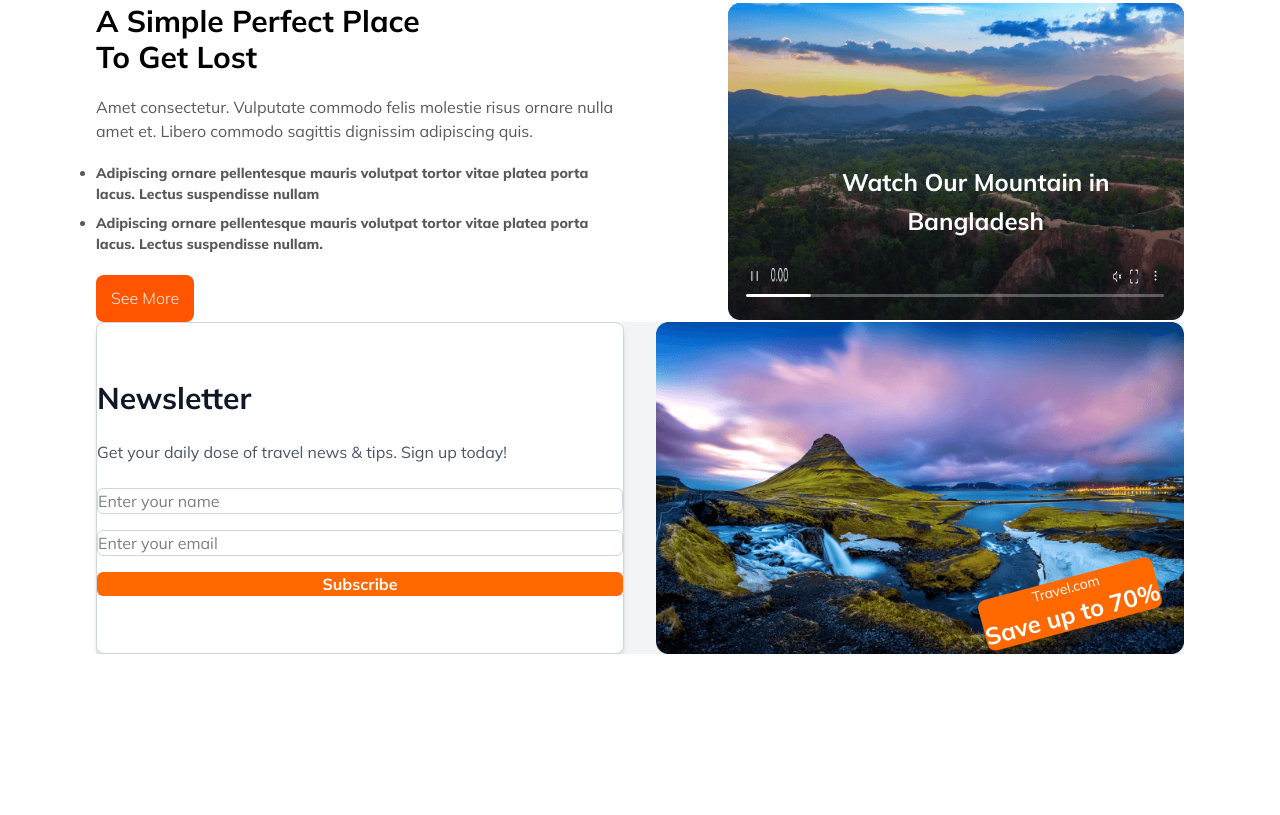
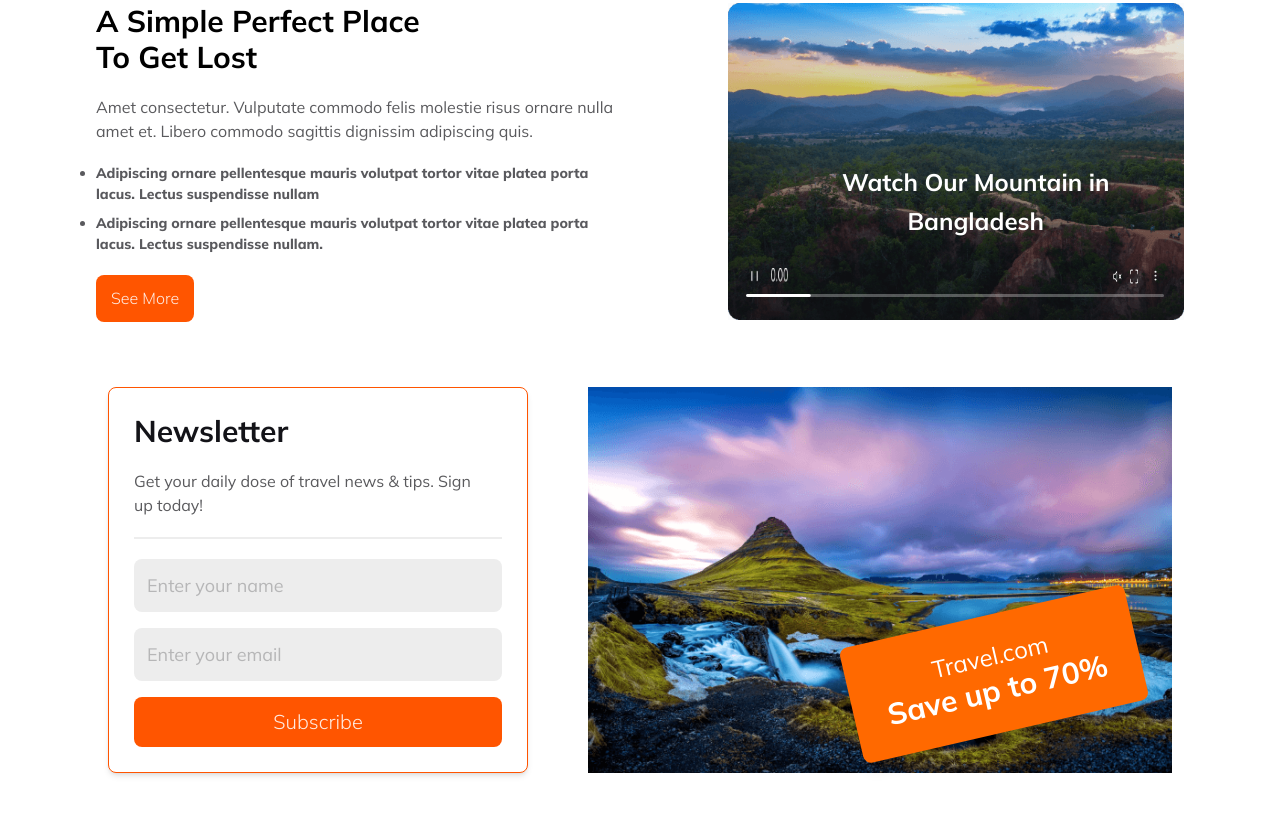
Before and after one commit to shanta90/Hero-Travel, a plain HTML site: page index.html in a window 1280 px wide. Shown: the part 5198-6013 px from the top of the page. Before the commit the page ends 5852 px from the top, so only its background shows below. Drawn offline with nearby package versions, Linux system fonts and the light colour scheme.

Commit message:
complete newsletter section

```diff
--- a/index.html
+++ b/index.html
@@ -95,12 +95,15 @@
         <section class="popular-tours">
             <div class="popular-content">
                 <h1>Our Popular Tours</h1>
-            <p>Dolor sit amet consectetur. Diam volutpat neque habitasse pharetra odio sit massa. Sodales dictumst nec
+                <p>Dolor sit amet consectetur. Diam volutpat neque habitasse pharetra odio sit massa. Sodales dictumst
+                    nec
                     nibh pellentesque.</p>
                 <ul>
-                <li>Tempus euismod lacus mauris dignissim quis in ultrices. Magna nullam odio neque diam. Sociis erat at
+                    <li>Tempus euismod lacus mauris dignissim quis in ultrices. Magna nullam odio neque diam. Sociis
+                        erat at
                         .</li>
-                <li>Adipiscing ornare pellentesque mauris volutpat tortor vitae platea porta lacus. Lectus suspendisse
+                    <li>Adipiscing ornare pellentesque mauris volutpat tortor vitae platea porta lacus. Lectus
+                        suspendisse
                         nullam.</li>
                     <li> Accumsan eget et turpis praesent lorem egestas enim elit bibendum. Risus at in.</li>
 
@@ -119,7 +122,8 @@
         <section class="destination-container">
             <div class="destination-content">
                 <h1>Choose Your Destination</h1>
-            <p>Dolor sit amet consectetur. Diam volutpat neque habitasse pharetra odio sit massa. Sodales dictumst nec
+                <p>Dolor sit amet consectetur. Diam volutpat neque habitasse pharetra odio sit massa. Sodales dictumst
+                    nec
                     nibh pellentesque.</p>
 
             </div>
@@ -154,7 +158,8 @@
         <section>
             <div class="choose-content">
                 <h1>Why Choose Us</h1>
-            <p>Dolor sit amet consectetur. Diam volutpat neque habitasse pharetra odio sit massa. Sodales dictumst nec
+                <p>Dolor sit amet consectetur. Diam volutpat neque habitasse pharetra odio sit massa. Sodales dictumst
+                    nec
                     nibh pellentesque.</p>
             </div>
             <div class="choose-card">
@@ -177,7 +182,8 @@
             <div class="card-3">
                 <img src="./Images/price-tag 1.png" alt="">
                 <h1>Best Price Guarantee</h1>
-            <p>Amet consectetur. Vulputate commodo felis molestie risus ornare nulla amet et. Libero commodo sagittis
+                <p>Amet consectetur. Vulputate commodo felis molestie risus ornare nulla amet et. Libero commodo
+                    sagittis
                     dignissim adipiscing quis. Habitant adipiscing risus natoque aliquet. </p>
             </div>
 
@@ -187,7 +193,8 @@
         <section>
             <div class="deals-content">
                 <h1>Deals & Discounts</h1>
-            <p>Dolor sit amet consectetur. Diam volutpat neque habitasse pharetra odio sit massa. Sodales dictumst nec nibh pellentesque.</p>
+                <p>Dolor sit amet consectetur. Diam volutpat neque habitasse pharetra odio sit massa. Sodales dictumst
+                    nec nibh pellentesque.</p>
 
             </div>
 
@@ -200,7 +207,8 @@
                     </div>
                     <h1>Tour To Satorini</h1>
                     <p>Amet consectetur. Vulputate commodo felis
-molestie risus  ornare nulla amet et. Libero commodo sagittis dignissim adipiscing quis. Habitant adipiscing.</p>
+                        molestie risus ornare nulla amet et. Libero commodo sagittis dignissim adipiscing quis. Habitant
+                        adipiscing.</p>
                     <h2>Price: $1300-$1500</h2>
                     <button class="btn">Book Now</button>
 
@@ -217,7 +225,8 @@ molestie risus  ornare nulla amet et. Libero commodo sagittis dignissim adipisci
                     </div>
                     <h1>Tour To Satorini</h1>
                     <p>Amet consectetur. Vulputate commodo felis
-molestie risus  ornare nulla amet et. Libero commodo sagittis dignissim adipiscing quis. Habitant adipiscing.</p>
+                        molestie risus ornare nulla amet et. Libero commodo sagittis dignissim adipiscing quis. Habitant
+                        adipiscing.</p>
                     <h2>Price: $1300-$1500</h2>
                     <button class="btn">Book Now</button>
 
@@ -233,7 +242,8 @@ molestie risus  ornare nulla amet et. Libero commodo sagittis dignissim adipisci
                     </div>
                     <h1>Tour To Satorini</h1>
                     <p>Amet consectetur. Vulputate commodo felis
-molestie risus  ornare nulla amet et. Libero commodo sagittis dignissim adipiscing quis. Habitant adipiscing.</p>
+                        molestie risus ornare nulla amet et. Libero commodo sagittis dignissim adipiscing quis. Habitant
+                        adipiscing.</p>
                     <h2>Price: $1300-$1500</h2>
                     <button class="btn">Book Now</button>
 
@@ -250,11 +260,14 @@ molestie risus  ornare nulla amet et. Libero commodo sagittis dignissim adipisci
             <div class="flex  justify-between gap-25">
                 <div class="w-7/12 flex flex-col items-start gap-5">
                     <h1 class="text-3xl font-bold text-black ">A Simple Perfect Place <br> To Get Lost</h1>
-            <p class="text-[16px]  text-[#5A5A5D]">Amet consectetur. Vulputate commodo felis molestie risus  ornare nulla amet et. Libero commodo sagittis dignissim adipiscing quis.
+                    <p class="text-[16px]  text-[#5A5A5D]">Amet consectetur. Vulputate commodo felis molestie risus
+                        ornare nulla amet et. Libero commodo sagittis dignissim adipiscing quis.
                     </p>
                     <ul class="text-[16px] font-extrabold text-[#131318] list-disc flex flex-col gap-2">
-                <li>Adipiscing ornare pellentesque mauris volutpat tortor vitae platea porta lacus. Lectus suspendisse nullam</li>
-                <li>Adipiscing ornare pellentesque mauris volutpat tortor vitae platea porta lacus. Lectus suspendisse nullam.</li>
+                        <li>Adipiscing ornare pellentesque mauris volutpat tortor vitae platea porta lacus. Lectus
+                            suspendisse nullam</li>
+                        <li>Adipiscing ornare pellentesque mauris volutpat tortor vitae platea porta lacus. Lectus
+                            suspendisse nullam.</li>
                     </ul>
                     <button class="btn text-2xl ">See More</button>
 
@@ -285,32 +298,33 @@ molestie risus  ornare nulla amet et. Libero commodo sagittis dignissim adipisci
             </div>
         </section>
         <!-- NEWSLETTER SECTION -->
-     <section class="bg-gray-100 py-16">
-  <div class="max-w-6xl mx-auto flex flex-col md:flex-row items-stretch gap-8">
+        <section class="newsletter-section">
+            <div class="mx-auto flex justify-between gap-15">
 
-    <!-- LEFT: Newsletter -->
-    <div class="flex flex-col justify-center gap-6 w-full md:w-1/2 bg-white border border-gray-300 rounded-lg p-8 shadow-md">
-      <h2 class="text-3xl font-bold text-gray-900">Newsletter</h2>
-      <p class="text-gray-600">
+                <div
+                    class=" newsletter flex flex-col justify-center  gap-5 m-4 bg-white border border-[#FF5400] rounded-lg  shadow-md w-5/12 h-auto p-6">
+                    <h2 class="text-3xl font-bold text-[#131318]">Newsletter</h2>
+                    <p class="text-[#5A5A5D] text-[16px] w-11/12">
                         Get your daily dose of travel news & tips. Sign up today!
                     </p>
 
                     <form class="flex flex-col gap-4 mt-4">
-        <input type="text" placeholder="Enter your name" class="p-3 border border-gray-300 rounded-md focus:outline-none focus:ring-2 focus:ring-orange-500 w-full" />
-        <input type="email" placeholder="Enter your email" class="p-3 border border-gray-300 rounded-md focus:outline-none focus:ring-2 focus:ring-orange-500 w-full" />
-        <button class="bg-orange-500 text-white font-bold py-3 rounded-md hover:bg-orange-600 transition-colors w-full">
+                        <input type="text" placeholder="Enter your name"
+                            class=" border border-gray-300 rounded-md focus:outline-none w-full" />
+                        <input type="email" placeholder="Enter your email"
+                            class=" border border-gray-300 rounded-md focus:outline-none p-3" />
+                        <button class="bg-[#FF5400] text-white font-bold rounded-md  btn text-3xl">
                             Subscribe
                         </button>
                     </form>
                 </div>
-
-    <!-- RIGHT: Image + badge -->
-    <div class="relative w-full md:w-1/2 rounded-lg overflow-hidden">
+                <div class="relative w-7/12">
                     <img src="./Images/Rectangle 8 (1).png" alt="Mountain" class="w-full h-full object-cover" />
 
-      <div class="absolute bottom-6 right-6 bg-orange-500 px-6 py-4 rounded-lg transform rotate-[-15deg] shadow-lg text-white text-center">
-        <p class="text-sm">Travel.com</p>
-        <h3 class="text-2xl font-bold">Save up to 70%</h3>
+                    <div
+                        class="absolute bottom-10 right-8 bg-orange-500  rounded-lg transform rotate-[-13deg] shadow-lg text-white text-center badge">
+                        <p class="text-2xl">Travel.com</p>
+                        <h3 class="text-3xl font-bold">Save up to 70%</h3>
                     </div>
                 </div>
 
--- a/style.css
+++ b/style.css
@@ -435,3 +435,37 @@ margin-top: 25px;
     margin-bottom: 60px;
 
 }
+.newsletter-section {
+margin-top: 15px;
+    padding: 50px 12px;
+}
+
+ .newsletter-section .btn {
+    font-size: 20px;
+}
+.newsletter-section input {
+    font-size: 18px;
+    font-weight: 400;
+    color: rgba(19, 19, 24, 0.5);
+    background-color:#13131813;
+    border-radius: 8px;
+    width: 100%;
+     border: none;
+    padding: 13px 13px;
+     margin-right: 20px;
+
+
+}
+.newsletter {
+  padding: 25px;
+}
+.newsletter form {
+     border-top: 2px solid #13131813;
+    padding-top: 20px;
+
+
+}
+.newsletter-section .badge {
+    padding: 25px 30px;
+    width: 50%;
+}
```
Lines whose indentation alone changed are shown as unchanged.
